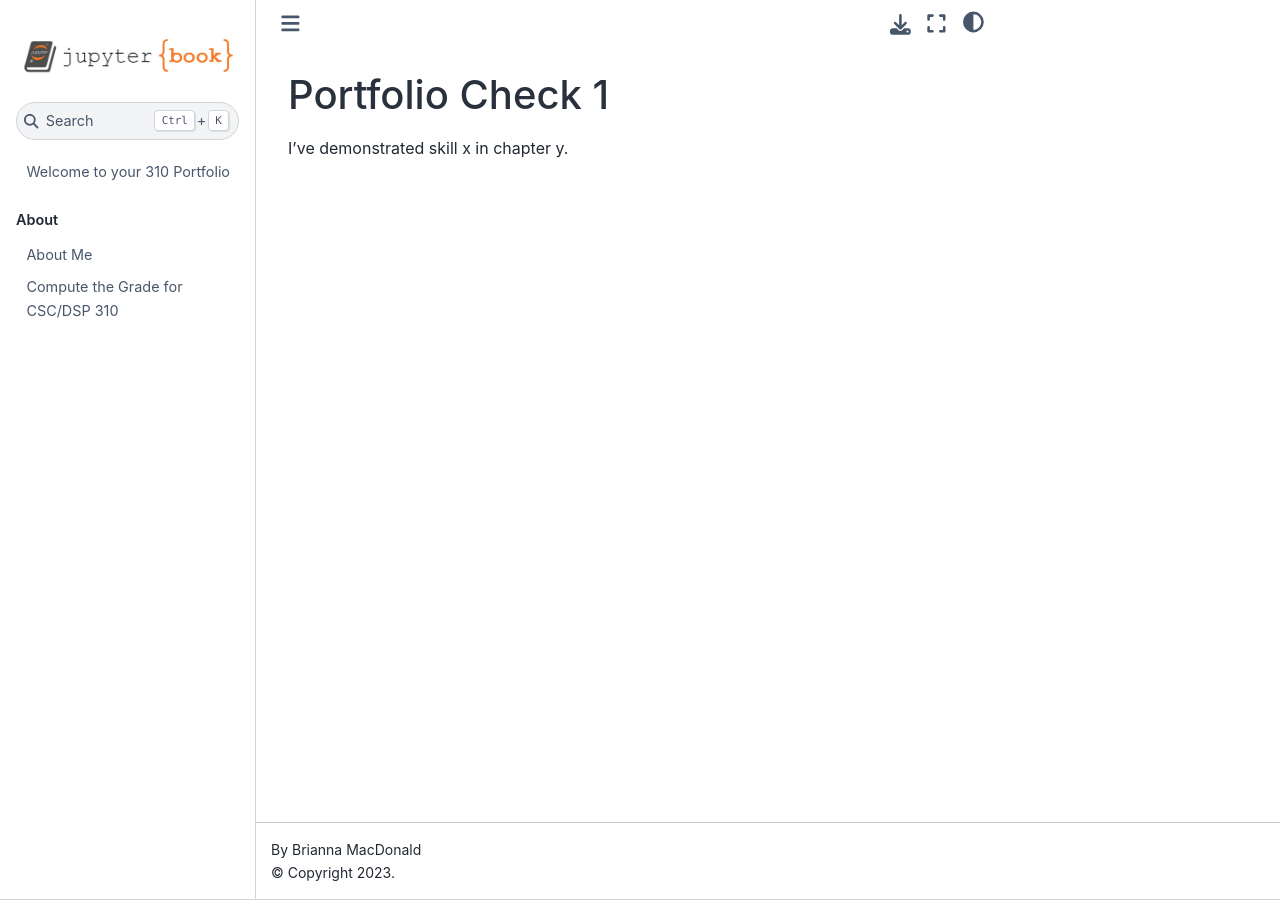
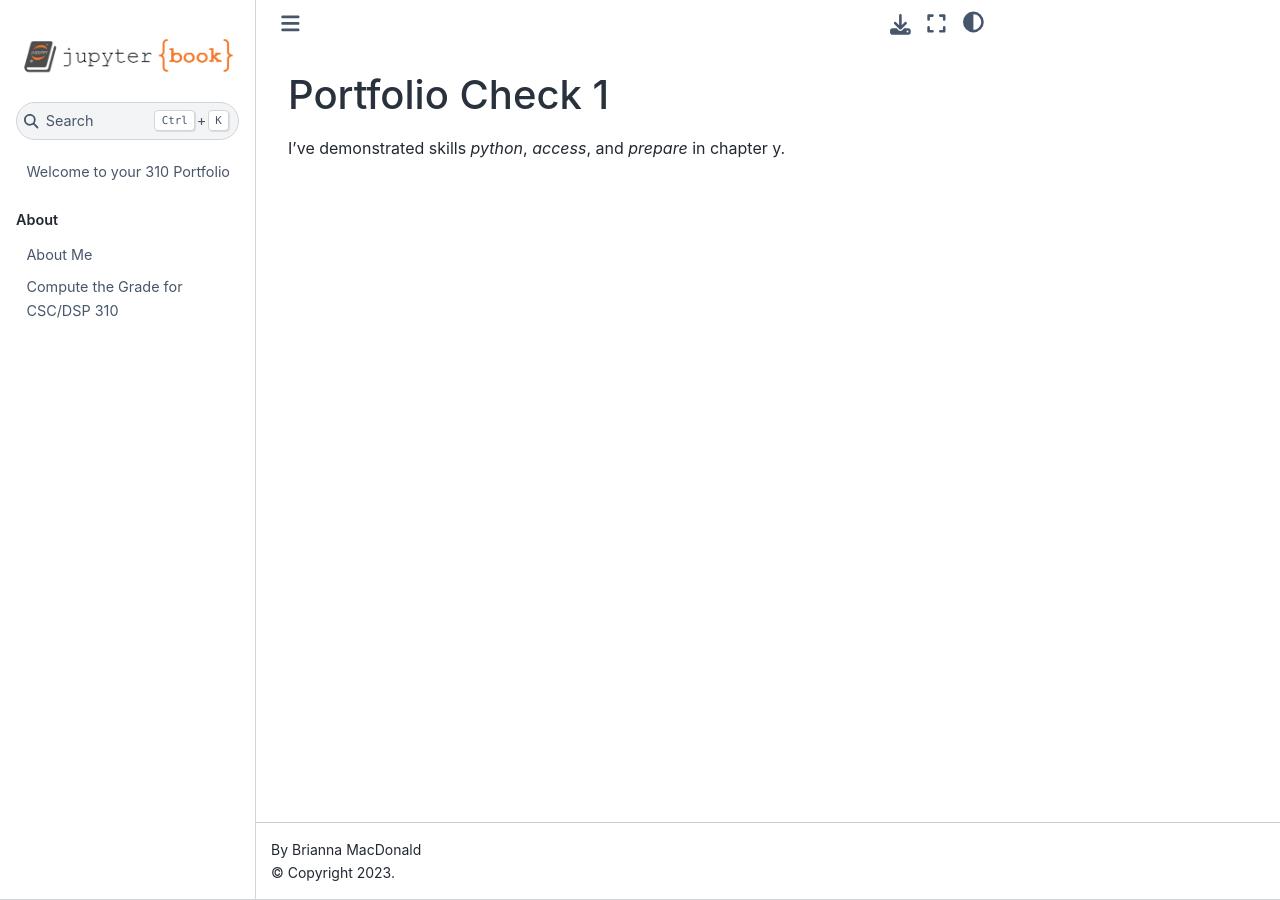
Before and after one commit to briannakathrynm/portfolio-briannakathrynm, a Jupyter Book: the page built from submission_1_intro.md, in a window 1280 px wide. Built offline with Jupyter Book 1.0.4 settings and Sphinx 7.4.7 and the Sphinx Book theme 1.1.4, drawn with Linux system fonts in a browser that asks for light colours.

Commit message:
Update submission_1_intro.md
Added which skills to be demonstrated

```diff
--- a/submission_1_intro.md
+++ b/submission_1_intro.md
@@ -1,3 +1,3 @@
 # Portfolio Check 1
 
-I've demonstrated skill x in chapter y.
+I've demonstrated skills *python*, *access*, and *prepare* in chapter y.
```
